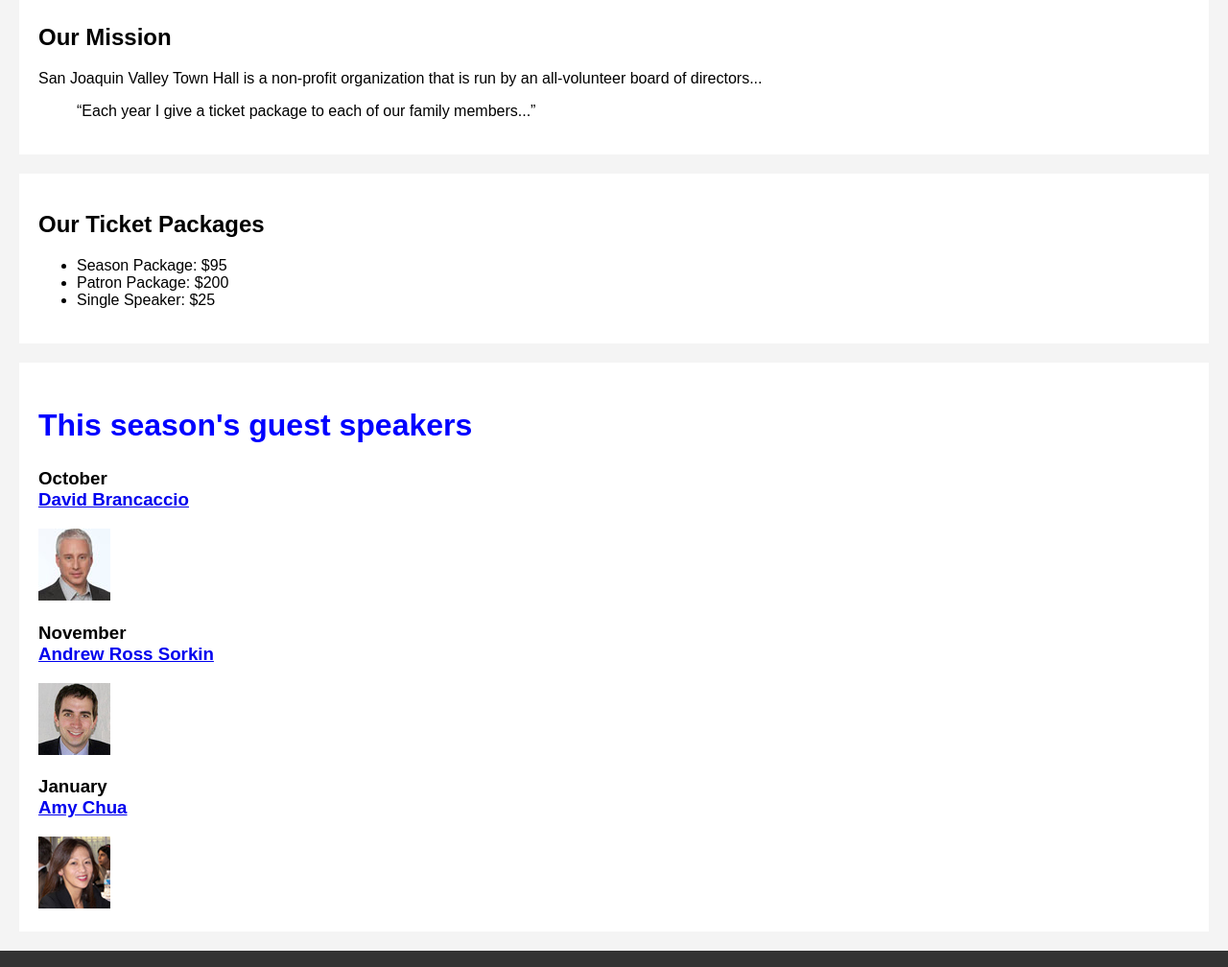
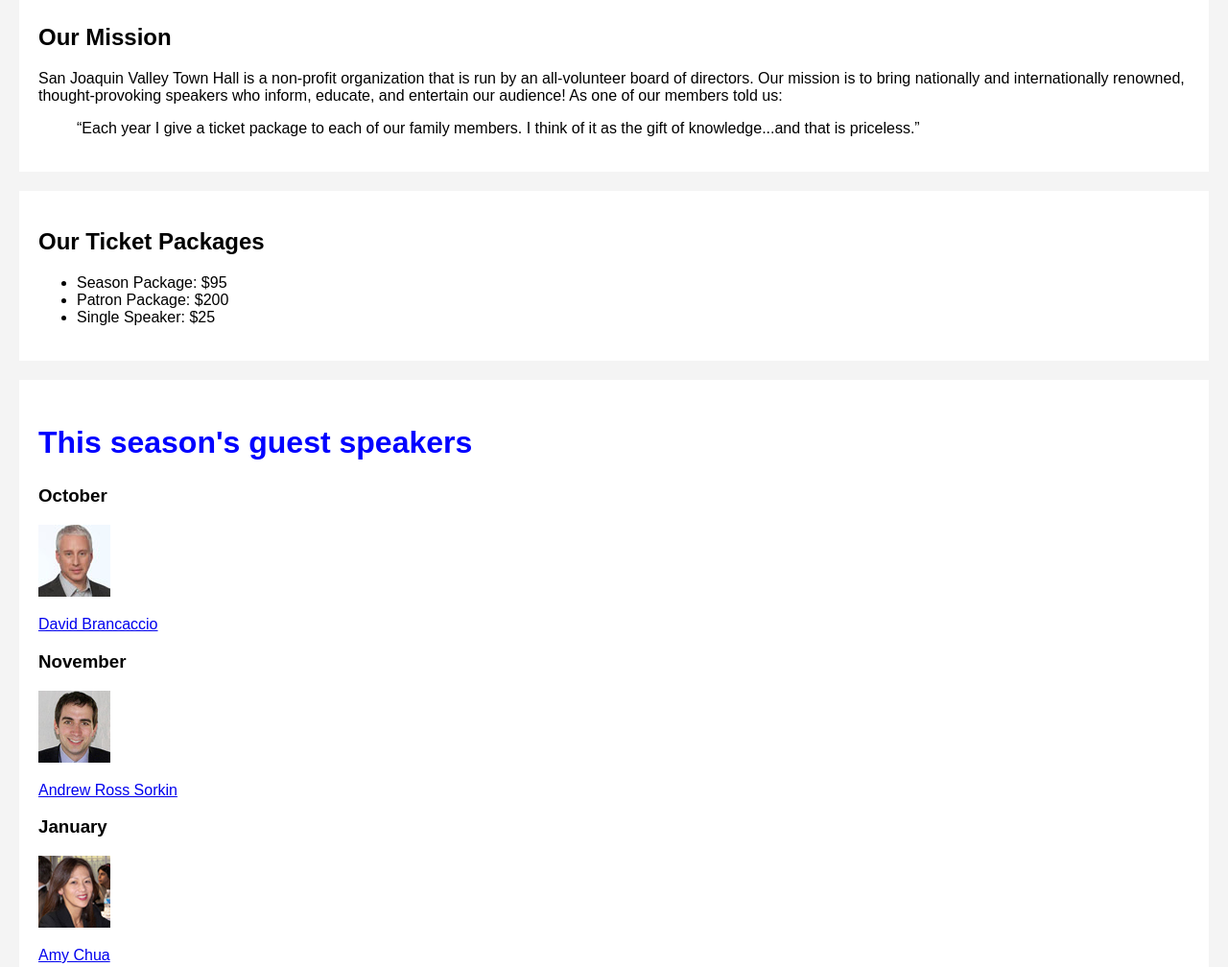
Before and after one commit to Bighabz/habib, a plain HTML site: page index.html in a window 1280 px wide. Shown: the part 320-1328 px from the top of the page at 96% size. Drawn offline with Linux system fonts and the light colour scheme.

Commit message:
Update index.html

```diff
--- a/index.html
+++ b/index.html
@@ -26,8 +26,8 @@
     <main>
         <section>
             <h2>Our Mission</h2>
-            <p>San Joaquin Valley Town Hall is a non-profit organization that is run by an all-volunteer board of directors...</p>
-            <blockquote>&ldquo;Each year I give a ticket package to each of our family members...&rdquo;</blockquote>
+            <p>San Joaquin Valley Town Hall is a non-profit organization that is run by an all-volunteer board of directors. Our mission is to bring nationally and internationally renowned, thought-provoking speakers who inform, educate, and entertain our audience! As one of our members told us:</p>
+            <blockquote>&ldquo;Each year I give a ticket package to each of our family members. I think of it as the gift of knowledge...and that is priceless.&rdquo;</blockquote>
         </section>
 
         <section>
@@ -42,16 +42,19 @@
         <section>
             <h1>This season's guest speakers</h1>
             <!-- Speaker 1 -->
-            <h3>October<br><a href="speakers/brancaccio.html">David Brancaccio</a></h3>
-            <img src="images/brancaccio75.jpg" alt="David Brancaccio photo">
+            <h3>October</h3>
+            <a href="speakers/brancaccio.html"><img src="images/brancaccio75.jpg" alt="David Brancaccio photo"></a>
+            <p><a href="speakers/brancaccio.html">David Brancaccio</a></p>
 
             <!-- Speaker 2 -->
-            <h3>November<br><a href="speakers/sorkin.html">Andrew Ross Sorkin</a></h3>
-            <img src="images/sorkin75.jpg" alt="Andrew Ross Sorkin photo">
+            <h3>November</h3>
+            <a href="speakers/sorkin.html"><img src="images/sorkin75.jpg" alt="Andrew Ross Sorkin photo"></a>
+            <p><a href="speakers/sorkin.html">Andrew Ross Sorkin</a></p>
 
             <!-- Speaker 3 -->
-            <h3>January<br><a href="speakers/chua.html">Amy Chua</a></h3>
-            <img src="images/chua75.jpg" alt="Amy Chua photo">
+            <h3>January</h3>
+            <a href="speakers/chua.html"><img src="images/chua75.jpg" alt="Amy Chua photo"></a>
+            <p><a href="speakers/chua.html">Amy Chua</a></p>
         </section>
     </main>
 
```
